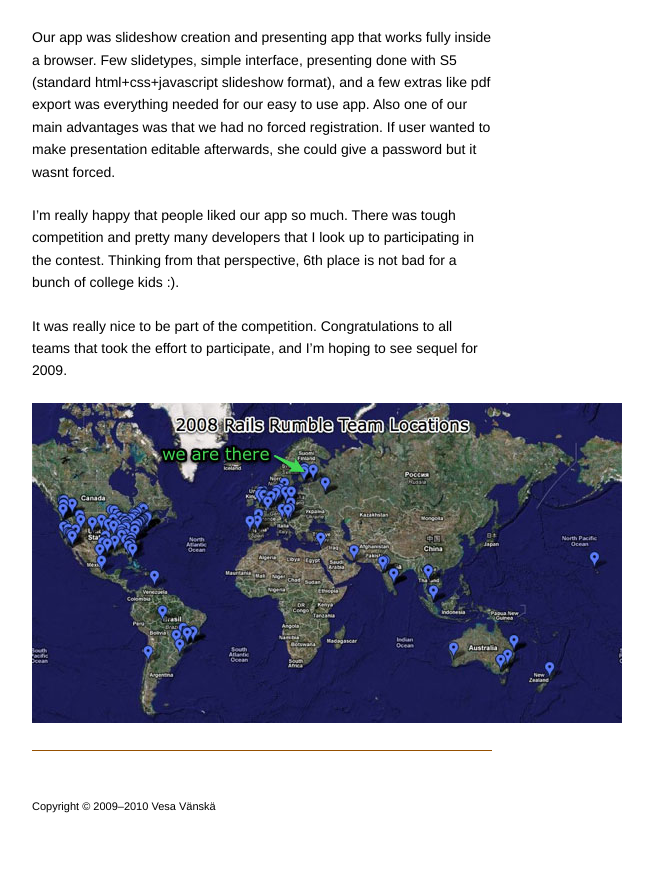
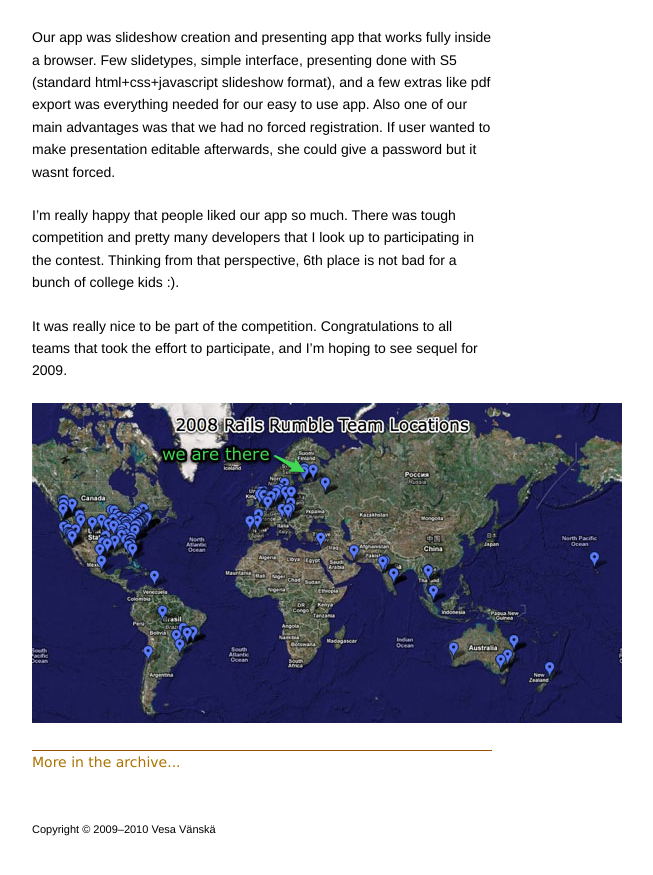
Before and after one commit to vesan/vesan.github.com, a Jekyll site: the page built from index.html, in a window 1280 px wide and 900 px high, scrolled down 2175 px. Shown: the top 875 px of the window, without its empty margins (238-891 px from the left). Built offline with Jekyll 4.4.1, drawn with Linux system fonts in a browser that asks for light colours.

Commit message:
Archive link

```diff
--- a/index.html
+++ b/index.html
@@ -15,4 +15,6 @@ title: Vesa Vänskä
       {{ post.content }}
     </div>
   {% endfor %}
+
+  <a href="/archive">More in the archive...</a>
 </div>
```
